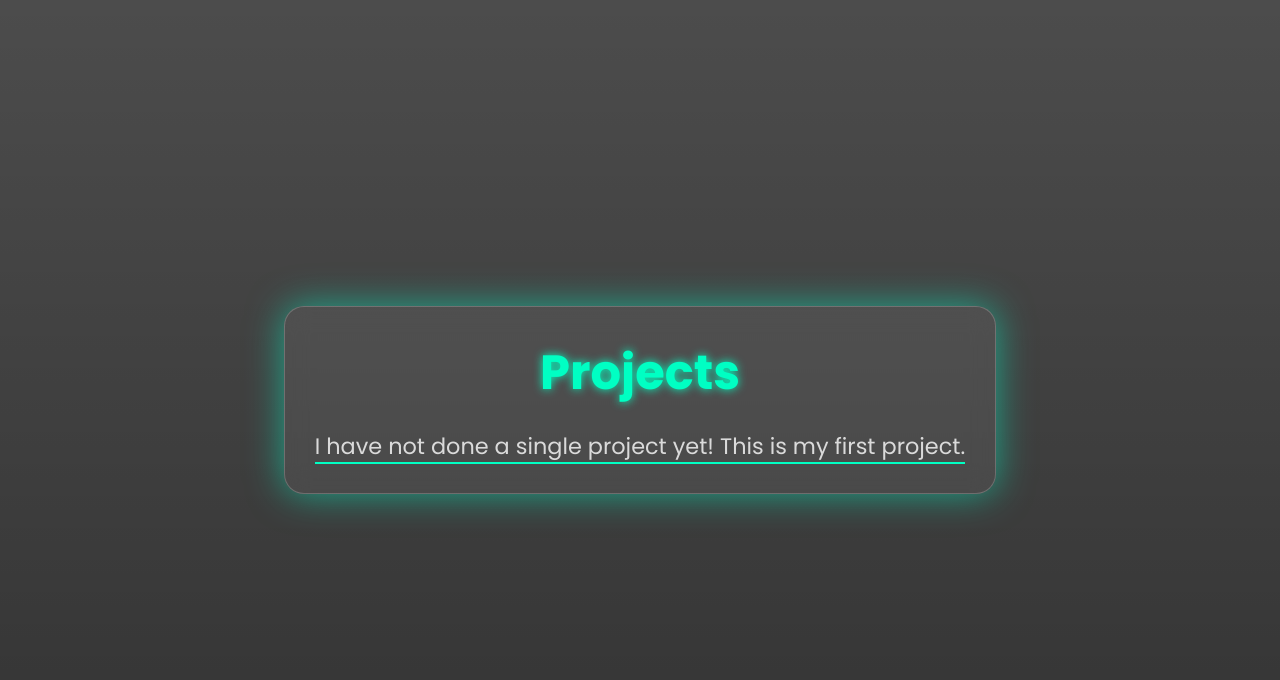
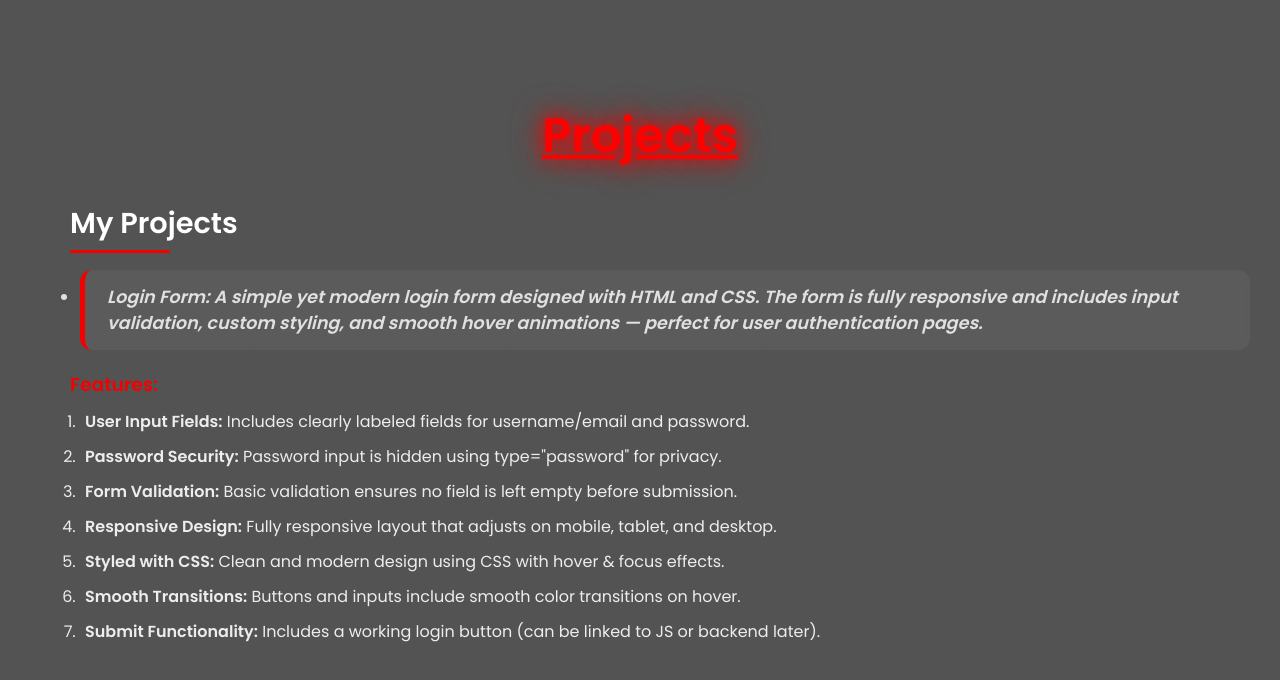
Before and after one commit to AnwerHamza/Glitch-In-The-Code, a plain HTML site: page projects.html in a window 1280 px wide. Drawn offline with Linux system fonts and the light colour scheme.

Commit message:
made pertfolio awesome :)

```diff
--- a/projects.html
+++ b/projects.html
@@ -5,12 +5,67 @@
     <meta http-equiv="X-UA-Compatible" content="IE=edge" />
     <meta name="viewport" content="width=device-width, initial-scale=1.0" />
     <title>Projects</title>
-    <link rel="stylesheet" href="styles_projects.css">
+    <link rel="stylesheet" href="styles_projects.css" />
   </head>
   <body>
-    <div class="content">
-      <h1>Projects</h1>
-      <p><u>I have not done a single project yet! This is my first project.</u></p>
-    </div>
+    <header>
+      <h1><u>Projects</u></h1>
+      <h2>My Projects</h2>
+    </header>
+    <i>
+      <main>
+        <b>
+          <ul>
+            <li>
+              Login Form: A simple yet modern login form designed with HTML and
+              CSS. The form is fully responsive and includes input validation,
+              custom styling, and smooth hover animations — perfect for user
+              authentication pages.
+            </li>
+          </ul>
+        </b>
+      </i>
+        <h3 style="margin-left: 40px; margin-bottom: 10px; color: #f50000">
+          Features:
+        </h3>
+        <ol>
+          <li>
+            <b>
+            User Input Fields:</b> Includes clearly labeled fields for
+            username/email and password.
+          </li>
+          <li>
+            <b>
+            Password Security:</b> Password input is hidden using type="password"
+            for privacy.
+          </li>
+          <li>
+            <b>
+            Form Validation:</b> Basic validation ensures no field is left empty
+            before submission.
+          </li>
+          <li>
+            <b>
+            Responsive Design:</b> Fully responsive layout that adjusts on mobile,
+            tablet, and desktop.
+          </li>
+          <li>
+            <b>
+            Styled with CSS:</b> Clean and modern design using CSS with hover &
+            focus effects.
+          </li>
+          <li>
+            <b>
+            Smooth Transitions:</b> Buttons and inputs include smooth color
+            transitions on hover.
+          </li>
+          <li>
+            <b>
+            Submit Functionality:</b> Includes a working login button (can be linked
+            to JS or backend later).
+          </li>
+        </ol>
+      </main>
+
   </body>
 </html>
--- a/styles_experience.css
+++ b/styles_experience.css
@@ -1,4 +1,4 @@
-  @import url('https://fonts.googleapis.com/css2?family=Poppins:wght@400;600&display=swap');
+@import url("https://fonts.googleapis.com/css2?family=Poppins:wght@400;600&display=swap");
 
 * {
   margin: 0;
@@ -8,7 +8,7 @@
 }
 
 body {
-    font-family: 'Poppins', sans-serif;
+  font-family: "Poppins", sans-serif;
   background: linear-gradient(rgba(10, 10, 10, 0.7), rgba(10, 10, 10, 0.7)),
     no-repeat center center/cover;
   min-height: 100vh;
@@ -55,7 +55,7 @@
 }
 
 header h2 p::after {
-    content: '';
+  content: "";
   position: absolute;
   bottom: -8px;
   left: 0;
--- a/styles_projects.css
+++ b/styles_projects.css
@@ -1,4 +1,4 @@
-  @import url('https://fonts.googleapis.com/css2?family=Poppins:wght@400;700&display=swap');
+@import url("https://fonts.googleapis.com/css2?family=Poppins:wght@400;600&display=swap");
 
 * {
   margin: 0;
@@ -8,73 +8,114 @@
 }
 
 body {
-    font-family: 'Poppins', sans-serif;
-    background: linear-gradient(rgba(0, 0, 0, 0.7), rgba(0, 0, 0, 0.8)),
+  font-family: "Poppins", sans-serif;
+  background: linear-gradient(rgba(10, 10, 10, 0.7), rgba(10, 10, 10, 0.7)),
     no-repeat center center/cover;
   min-height: 100vh;
-    display: flex;
-    justify-content: center;
-    align-items: center;
-    color: #ffffff;
-    animation: fadeIn 1.2s ease;
-    padding: 20px;
+  color: #eaeaea;
+  padding: 100px 30px 40px 30px;
+  animation: fadeIn 1.3s ease-in-out;
 }
 
 @keyframes fadeIn {
   from {
     opacity: 0;
-      transform: scale(0.95);
+    transform: translateY(40px);
   }
   to {
     opacity: 1;
-      transform: scale(1);
+    transform: translateY(0);
   }
 }
 
-  .content {
-    background: rgba(255, 255, 255, 0.07);
-    border: 1px solid rgba(255, 255, 255, 0.2);
-    backdrop-filter: blur(12px);
-    -webkit-backdrop-filter: blur(12px);
-    padding: 30px;
-    border-radius: 20px;
-    box-shadow: 0 8px 32px rgba(0, 0, 0, 0.35);
-    max-width: 90%;
+header h1 {
   text-align: center;
-    animation: glowPulse 2s infinite alternate;
+  font-size: 3rem;
+  color: #ff0000;
+  margin-bottom: 30px;
+  text-shadow: 2px 2px 15px #f50000;
+  animation: neonPulse 2s infinite alternate;
 }
 
-  @keyframes glowPulse {
+@keyframes neonPulse {
   0% {
-      box-shadow: 0 0 20px rgba(0, 255, 204, 0.3);
+    text-shadow: 0 0 10px #f50000;
   }
   100% {
-      box-shadow: 0 0 40px rgba(0, 255, 204, 0.6);
+    text-shadow: 0 0 20px #f50000, 0 0 40px #f50000;
   }
 }
 
-  h1 {
-    font-size: 3rem;
-    margin-bottom: 20px;
-    text-shadow: 0 0 10px #00ffc3;
-    color: #00ffc3;
+header h2 {
+  font-size: 1.8rem;
+  color: #ffffff;
+  margin-left: 40px;
+  margin-bottom: 25px;
+  position: relative;
 }
 
-  p {
-    font-size: 1.4rem;
-    color: #ffffffcc;
+header h2::after {
+  content: "";
+  position: absolute;
+  bottom: -8px;
+  left: 0;
+  height: 3px;
+  width: 100px;
+  background: #f50000;
+  border-radius: 10px;
+  animation: lineGrow 1s forwards;
 }
 
-  p u {
-    text-decoration: none;
-    border-bottom: 2px solid #00ffc3;
+@keyframes lineGrow {
+  from {
+    width: 0;
+  }
+  to {
+    width: 100px;
+  }
 }
 
-  @media (max-width: 600px) {
-    h1 {
+main ul {
+  padding-left: 50px;
+  font-size: 1.1rem;
+  list-style-type: disc;
+  color: #e0e0e0;
+}
+
+main ul li {
+  margin-bottom: 20px;
+  background: rgba(255, 255, 255, 0.05);
+  backdrop-filter: blur(6px);
+  padding: 14px 22px;
+  border-left: 5px solid #f50000;
+  border-radius: 12px;
+  transition: transform 0.3s ease, background 0.3s ease;
+}
+
+main ul li:hover {
+  transform: translateX(12px);
+  background: rgba(245, 0, 0, 0.15);
+}
+
+main ol li {
+  margin-left: 50px;
+  margin-bottom: 10px;
+  padding-left: 5px;
+  color: #ededed;
+}
+
+@media (max-width: 768px) {
+  header h1 {
     font-size: 2.2rem;
   }
-    p {
-      font-size: 1.1rem;
+  header h2 {
+    font-size: 1.4rem;
+    margin-left: 20px;
+  }
+  main ul {
+    padding-left: 20px;
+  }
+  main ol li {
+    margin-left: 25px;
   }
 }
```
Also changed, not shown: education.html (+18 -8 lines), experience.html (+17 -10 lines), index.html (+8 -4 lines), styles_education.css (+4 -4 lines), styles_index.css (+102 -51 lines). Lines whose indentation alone changed are shown as unchanged.
